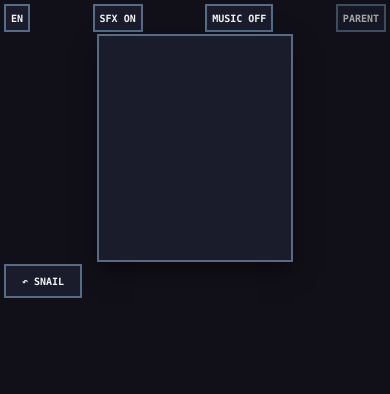
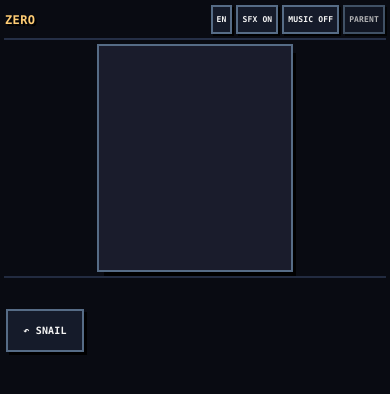
Before and after one commit to sebgrijalva/sebgrijalva.github.io, a website: page zero-is-you/index.html in a window 390 px wide. Drawn offline with Linux system fonts and the light colour scheme; no server answers.

Commit message:
Install ZERO IS YOU v4 mobile UI

```diff
--- a/zero-is-you/style.css
+++ b/zero-is-you/style.css
@@ -1,32 +1,37 @@
-:root{--ink:#1a1c2c;--navy:#333c57;--dusk:#566c86;--cream:#ffcd75;--mint:#38b764;--berry:#b13e53;--ice:#41a6f6;--white:#f4f4f4;--black:#111018}
-*{box-sizing:border-box;touch-action:manipulation;-webkit-tap-highlight-color:transparent}
+:root{--ink:#1a1c2c;--navy:#333c57;--dusk:#566c86;--cream:#ffcd75;--mint:#38b764;--berry:#b13e53;--ice:#41a6f6;--white:#f4f4f4;--black:#090b12;--rust:#ef7d57}
+*{box-sizing:border-box;-webkit-tap-highlight-color:transparent}
 html,body{margin:0;min-height:100%;background:var(--black);color:var(--white);font-family:ui-monospace,SFMono-Regular,Consolas,monospace;overflow-x:hidden}
 body{display:flex;justify-content:center;min-height:100dvh}
-button{font:700 12px ui-monospace,SFMono-Regular,Consolas,monospace;color:var(--white);background:var(--ink);border:2px solid var(--dusk);border-radius:0;box-shadow:3px 3px 0 var(--black);min-height:38px;padding:7px 10px}
-button:active{transform:translate(2px,2px);box-shadow:1px 1px 0 var(--black)}button:disabled{opacity:.35}.hidden{display:none!important}
-#shell{width:100%;display:flex;flex-direction:column;align-items:center;gap:6px;padding:6px 4px calc(8px + env(safe-area-inset-bottom))}
-#topbar{width:min(960px,100%);display:flex;gap:6px;justify-content:center;flex-wrap:wrap}.chip{min-height:30px;padding:4px 7px;font-size:10px}.parent{opacity:.65}
-#screenwrap{width:100%;display:flex;justify-content:center;overflow:visible}#game{display:block;background:var(--ink);image-rendering:pixelated;image-rendering:crisp-edges;touch-action:none;outline:2px solid var(--dusk);max-width:min(100vw - 8px, 960px);height:auto;box-shadow:0 0 0 2px var(--black), 0 10px 22px #0008}
-#controls{width:min(720px,100%);min-height:108px;display:grid;grid-template-columns:144px 1fr;gap:10px;align-items:center;justify-content:center}.dpad{position:relative;width:132px;height:106px;margin:auto}.dpad button{position:absolute;width:44px;height:44px;padding:0;font-size:18px}.dpad .up{left:44px;top:0}.dpad .left{left:0;top:44px}.dpad .right{left:88px;top:44px}.dpad .down{left:44px;top:62px}
-.actions{display:flex;gap:8px;flex-wrap:wrap;align-items:center;justify-content:center}.big{min-width:92px}.nope{border-color:var(--berry);color:#ef7d57}.lens{border-color:var(--cream);color:var(--cream)}
+button{font:800 12px ui-monospace,SFMono-Regular,Consolas,monospace;letter-spacing:.02em;color:var(--white);background:#151b2a;border:2px solid var(--dusk);border-radius:0;box-shadow:3px 3px 0 #000;min-height:40px;padding:7px 10px;touch-action:manipulation}
+button:active{transform:translate(2px,2px);box-shadow:1px 1px 0 #000}button:disabled{opacity:.35}.hidden{display:none!important}
+#shell{width:100%;max-width:960px;display:flex;flex-direction:column;align-items:center;gap:7px;padding:7px 6px calc(9px + env(safe-area-inset-bottom));min-height:100dvh}
+#topbar{width:100%;display:flex;gap:6px;justify-content:flex-end;align-items:center;flex-wrap:nowrap;min-height:38px;border-bottom:2px solid #252f46;padding:0 1px 5px}
+#topbar::before{content:"ZERO IS YOU";margin-right:auto;color:var(--cream);font-weight:1000;font-size:16px;letter-spacing:.06em;text-shadow:2px 2px 0 #000;white-space:nowrap}
+.chip{min-height:32px;padding:4px 7px;font-size:10px}.parent{opacity:.72}
+#screenwrap{width:100%;display:flex;justify-content:center;overflow:visible;padding:2px 0}
+#game{display:block;background:var(--ink);image-rendering:pixelated;image-rendering:crisp-edges;touch-action:none;outline:2px solid var(--dusk);max-width:calc(100vw - 8px);height:auto;box-shadow:0 0 0 2px #05070c,5px 7px 0 #000}
+#controls{width:min(720px,100%);min-height:112px;display:grid;grid-template-columns:148px 1fr;gap:12px;align-items:center;justify-content:center;border-top:2px solid #222b40;padding-top:5px}
+.dpad{position:relative;width:138px;height:108px;margin:auto;touch-action:manipulation}.dpad button{position:absolute;width:46px;height:46px;padding:0;font-size:19px;background:#1d263b;border-color:#65789b}.dpad .up{left:46px;top:0}.dpad .left{left:0;top:43px}.dpad .right{left:92px;top:43px}.dpad .down{left:46px;top:62px}
+.actions{display:grid;grid-template-columns:repeat(2,minmax(90px,1fr));gap:8px;align-items:center}.big{min-width:92px;min-height:46px}.nope{border-color:var(--berry);color:var(--rust)}.lens{border-color:var(--cream);color:var(--cream)}
 #footer{font-size:9px;color:#94b0c2;text-align:center;line-height:1.4;max-width:720px;padding:0 8px}
-.modal{position:fixed;inset:0;background:#111018dd;display:flex;align-items:center;justify-content:center;padding:18px;z-index:10}.modalbox{width:min(520px,100%);max-height:90dvh;overflow:auto;background:var(--ink);border:3px solid var(--dusk);box-shadow:7px 7px 0 var(--black);padding:18px;text-align:center}.modalbox h2{margin:0 0 10px;color:var(--cream);font-size:18px}.modalbox h3{margin:16px 0 6px;color:#94b0c2;font-size:12px}.modalbox p{font-size:12px;line-height:1.5}.modalrow{display:flex;gap:10px;justify-content:center;flex-wrap:wrap}.reasons{display:grid;gap:8px;margin:12px 0}.reasons button{font-size:11px;line-height:1.3;text-align:left}.reasons button.wrong{border-color:var(--berry);transform:translateX(2px)}.trophy{display:inline-block;padding:14px;border:3px solid var(--cream);background:var(--black);color:var(--cream);font-size:20px;margin:8px}
-
-@media(max-width:720px){
-  #shell{gap:4px;padding:4px 4px calc(6px + env(safe-area-inset-bottom))}
-  #topbar{justify-content:center;gap:4px}
-  .chip{min-height:28px;padding:4px 6px;font-size:10px}
-  #controls{width:100%;grid-template-columns:124px 1fr;gap:8px;min-height:94px}
-  .dpad{width:116px;height:96px}
-  .dpad button{width:38px;height:38px;font-size:16px}
-  .dpad .up{left:39px}.dpad .left{top:39px}.dpad .right{left:78px;top:39px}.dpad .down{left:39px;top:58px}
-  .big{min-width:78px;padding:6px 8px;font-size:10px}
+.modal{position:fixed;inset:0;background:#080b12e8;display:flex;align-items:center;justify-content:center;padding:18px;z-index:10}.modalbox{width:min(520px,100%);max-height:90dvh;overflow:auto;background:var(--ink);border:3px solid var(--dusk);box-shadow:7px 7px 0 #000;padding:18px;text-align:center}.modalbox h2{margin:0 0 10px;color:var(--cream);font-size:18px}.modalbox h3{margin:16px 0 6px;color:#94b0c2;font-size:12px}.modalbox p{font-size:12px;line-height:1.5}.modalrow{display:flex;gap:10px;justify-content:center;flex-wrap:wrap}.reasons{display:grid;gap:8px;margin:12px 0}.reasons button{font-size:11px;line-height:1.3;text-align:left}.reasons button.wrong{border-color:var(--berry);transform:translateX(2px)}.trophy{display:inline-block;padding:14px;border:3px solid var(--cream);background:var(--black);color:var(--cream);font-size:20px;margin:8px}
+@media(max-width:720px) and (orientation:portrait){
+  #shell{gap:5px;padding:5px 4px calc(7px + env(safe-area-inset-bottom));min-height:auto}
+  #topbar{gap:4px;min-height:34px;padding-bottom:4px}
+  #topbar::before{font-size:13px;letter-spacing:.03em}
+  .chip{min-height:29px;padding:3px 5px;font-size:9px;box-shadow:2px 2px 0 #000}
+  #screenwrap{padding:1px 0}
+  #controls{width:100%;grid-template-columns:126px 1fr;gap:8px;min-height:103px;padding:4px 2px 0}
+  .dpad{width:120px;height:99px}
+  .dpad button{width:40px;height:40px;font-size:17px}
+  .dpad .up{left:40px;top:0}.dpad .left{left:0;top:39px}.dpad .right{left:80px;top:39px}.dpad .down{left:40px;top:58px}
+  .actions{grid-template-columns:repeat(2,minmax(78px,1fr));gap:6px;width:100%}
+  .big{min-width:0;min-height:43px;padding:5px 6px;font-size:10px}
   #footer{display:none}
 }
-@media(max-width:520px){
-  button{min-height:34px;padding:6px 8px;font-size:11px}
-  #topbar{width:100%;justify-content:space-between}
-  .chip{flex:0 0 auto;font-size:10px;padding:4px 5px}
-  #controls{grid-template-columns:112px 1fr;gap:6px;align-items:start}
-  .actions{gap:6px;justify-content:flex-start}
+@media(max-width:390px){
+  #topbar::before{content:"ZERO";font-size:12px}
+  .chip{font-size:8px;padding:3px 4px}
+  #controls{grid-template-columns:116px 1fr}
+  .dpad{transform:scale(.93);transform-origin:left center}
 }
```
